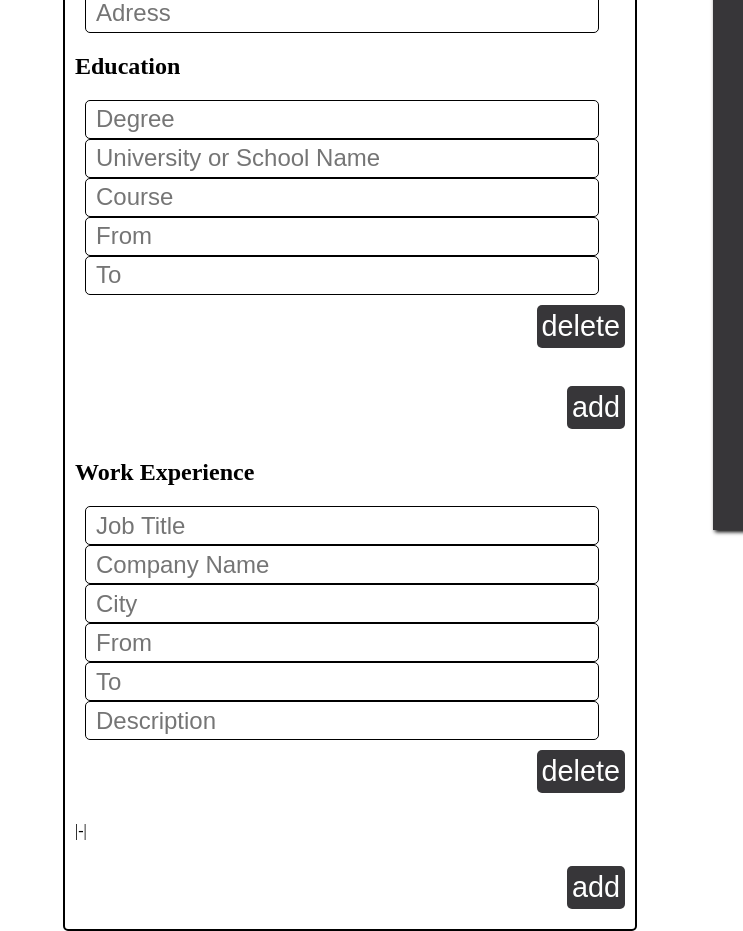
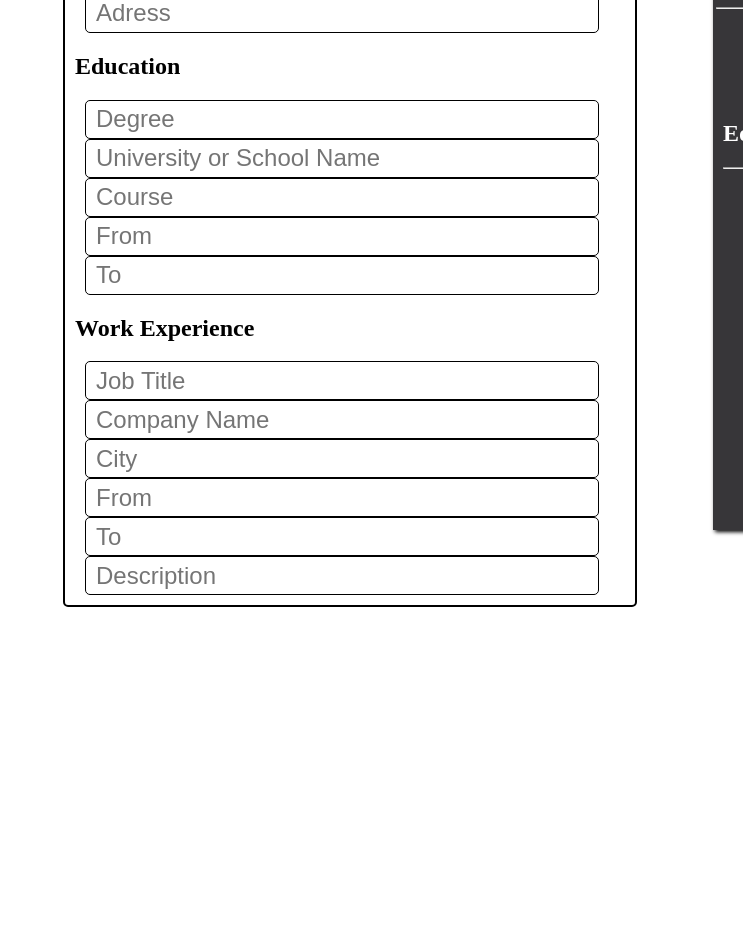
Before and after one commit to Florin12er/CV-Builder, a React (Vite) app: page / in a window 1280 px wide. Shown: the part 480-1411 px from the top of the page, without its empty margins (537-1280 px from the left). After the commit the page ends 1087 px from the top, so only its background shows below. Built offline with nearby package versions, Linux system fonts and the light colour scheme.

Commit message:
made somewhat more responsive

```diff
--- a/src/React/about.jsx
+++ b/src/React/about.jsx
@@ -71,6 +71,7 @@ function GeneralInfo() {
         <div className="LeftPart">
           <div className="Contacts">
             <h2>Contacts</h2>
+                        <hr className="first-line"/>
             <p>{PhoneNumber}</p>
             <p>{Email}</p>
             <p>{Adress}</p>
@@ -90,19 +91,6 @@ function Education() {
   const [education, setEducation] = useState([
     { degree: "", school: "", course: "", from: "", to: "" },
   ]);
-
-    const handleAdd = () => {
-        setEducation([
-            ...education,
-            { degree: "", school: "", course: "", from: "", to: "" },
-        ]);
-    };
-
-    const handleRemove = (index) => {
-        const newEducation = [...education];
-        newEducation.splice(index, 1);
-        setEducation(newEducation);
-    };
 
   const handleChange = (index, key, value) => {
     const newEducation = [...education];
@@ -145,14 +133,9 @@ function Education() {
             value={item.to}
             onChange={(e) => handleChange(index, "to", e.target.value)}
           />
-                    <div className="buttons">
-                        <Button
-                            onClick={() => handleRemove(index)}
-                            className="delete"
-                            name="delete"
-                        />
-                    </div>
           <div className="Education-Cv">
+            <h2>Education</h2>
+                        <hr/>
             <h3>{item.degree}</h3>
             <p>{item.school}</p>
             <p>{item.course}</p>
@@ -161,9 +144,6 @@ function Education() {
           </div>
         </div>
       ))}
-            <div className="buttons">
-                <Button onClick={handleAdd} className="add" name="add" />
-            </div>
     </>
   );
 }
@@ -172,27 +152,6 @@ function WorkExperience() {
   const [workExperience, setWorkExperience] = useState([
     { jobTitle: "", company: "", city: "", from: "", to: "", description: "" },
   ]);
-
-    const handleAdd = () => {
-        setWorkExperience([
-            ...workExperience,
-            {
-                jobTitle: "",
-                company: "",
-                city: "",
-                from: "",
-                to: "",
-                description: "",
-            },
-        ]);
-    };
-
-    const handleRemove = (index) => {
-        const newWorkExperience = [...workExperience];
-        newWorkExperience.splice(index, 1);
-        setWorkExperience(newWorkExperience);
-    };
-
   const handleChange = (index, key, value) => {
     const newWorkExperience = [...workExperience];
     newWorkExperience[index][key] = value;
@@ -240,24 +199,17 @@ function WorkExperience() {
             value={item.description}
             onChange={(e) => handleChange(index, "description", e.target.value)}
           />
-                    <div className="buttons">
-                        <Button
-                            onClick={() => handleRemove(index)}
-                            className="delete"
-                            name="delete"
-                        />
-                    </div>
-<div className="Education-Cv">
+          <div className="Work-Cv">
+            <h2>Work Experience</h2>
+            <hr className="second-line" />
             <h3>{item.jobTitle}</h3>
-                        <p>{item.company}|{item.from}-{item.to}|{item.city}</p>
+            <p>
+              {item.company}|{item.from}-{item.to}|{item.city}
+            </p>
             <p>{item.description}</p>
           </div>
-
         </div>
       ))}
-            <div className="buttons">
-                <Button onClick={handleAdd} className="add" name="add" />
-            </div>
     </>
   );
 }
--- a/src/index.css
+++ b/src/index.css
@@ -103,7 +103,6 @@ button {
     grid-column: 1;
 }
 
-
 .Work {
     grid-column: 1;
 }
@@ -133,13 +132,39 @@ button {
 .LeftPart {
     background: #373639;
     color: white;
+
     h2 {
         margin-top: 280px;
     }
 }
+
 .RightPart {
     color: black;
+
     h2 {
-         margin-top: 280px;
+        position: relative;
+        margin-top: 280px;
+        right: 70px;
     }
 }
+
+/*Education-Cv*/
+
+.Education-Cv {
+    color: white;
+    position: absolute;
+    left: 1260px;
+    top: 580px;
+}
+
+.Work-Cv {
+    position: absolute;
+    top: 580px;
+    left: 1500px;
+}
+
+
+.first-line {
+    margin-right: 20px;
+    width: 200px;
+}
```
Lines whose indentation alone changed are shown as unchanged.
